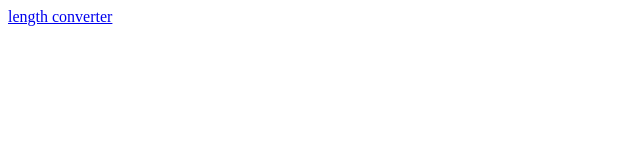
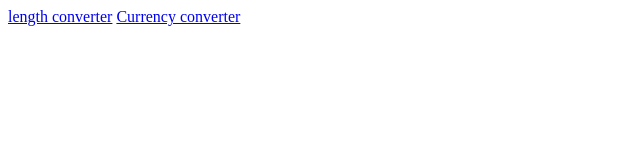
Before and after one commit to kalai89730/project, a plain HTML site: page index.html in a window 1280 px wide. Shown: the whole page, without its empty margins (0-640 px from the left). Drawn offline with Linux system fonts and the light colour scheme.

Commit message:
Update index.html

```diff
--- a/index.html
+++ b/index.html
@@ -8,6 +8,7 @@
 </head>
 <body>
   <a href="LenghtConverter/lengthconverter.html">length converter</a>
+  <a href="currency-converter/index.html">Currency converter </a>
 
 </body>
 </html>
```
